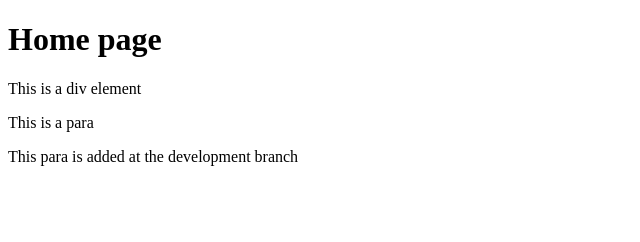
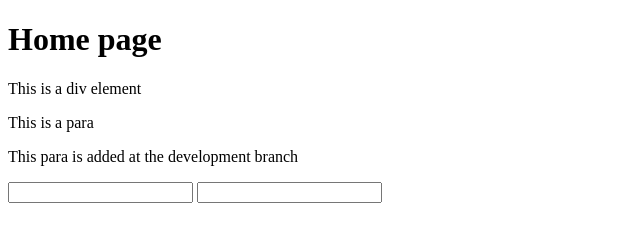
Before and after one commit to Poornima514/Git-MasterClass, a plain HTML site: page index.html in a window 1280 px wide. Shown: the whole page, without its empty margins (0-640 px from the left). Drawn offline with Linux system fonts and the light colour scheme.

Commit message:
added form to the index.html at development branch

```diff
--- a/index.html
+++ b/index.html
@@ -11,5 +11,9 @@
         <div>This is a div element</div>
         <p>This is a para</p>
         <p>This para is added at the development branch</p>
+        <form>
+            <input type=""text">
+            <input type=""submit">
+        </form>
     </body>
 </html>
```
